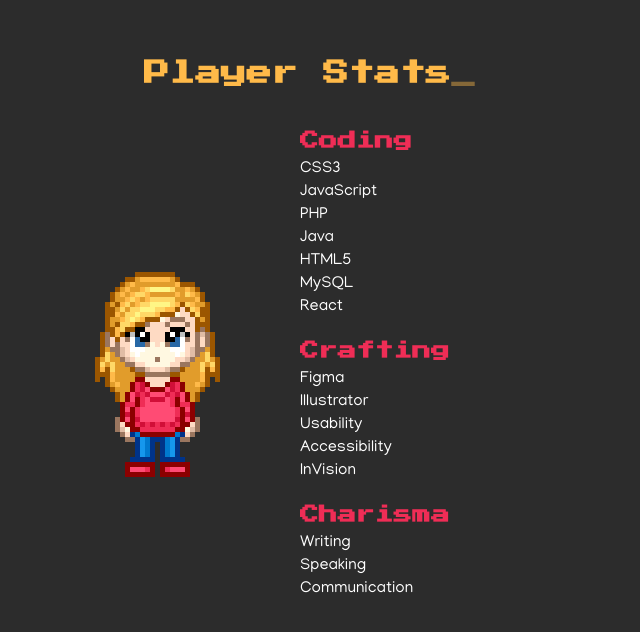
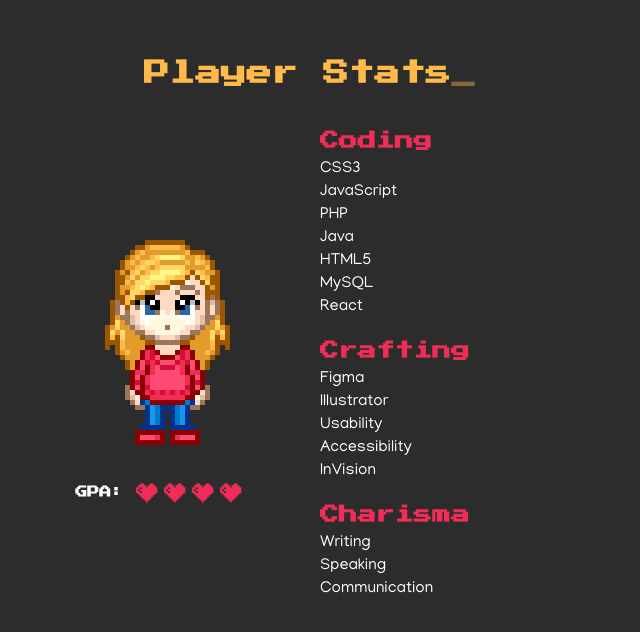
Before and after one commit to dress-code/react_porfolio, a React (Create React App) app: page / in a window 1280 px wide. Shown: the top 632 px of the page, without its empty margins (0-640 px from the left). Built offline with nearby package versions, Linux system fonts and the light colour scheme.

Commit message:
I don't remember what i did last night.

```diff
--- a/src/App.css
+++ b/src/App.css
@@ -12,10 +12,10 @@
   display: flex;
 }
 
-h1, h2, h3 {
+h1, h2, h3, h4 {
   text-align: left;
   font-weight: bold;
-  font-family: 'Press Start 2P', cursive;
+  font-family: 'Press Start 2P', sans-serif;
 }
 
 .sectionHeader {
@@ -34,6 +34,10 @@
 }
 .brightblue{
   color: #1597ed;
+}
+
+.center-vertical {
+  align-items: center;
 }
 
 @keyframes blinky {
--- a/src/components/health/health.css
+++ b/src/components/health/health.css
@@ -0,0 +1,8 @@
+.heart {
+    height: 25px;
+}
+
+h4 {
+    font-size: 12px;
+    margin: 0;
+}
--- a/src/components/health/index.jsx
+++ b/src/components/health/index.jsx
@@ -2,13 +2,18 @@
 import './health.css';
 import heart from '../../images/heart.png';
 
-const Health = () => {
+const Health = (props) => {
     return (
-        <div className="container">
-            <img src={heart} alt="A heart representing a health point."/>
-            <img src={heart} alt="A heart representing a health point."/>
-            <img src={heart} alt="A heart representing a health point."/>
-            <img src={heart} alt="A heart representing a health point."/>
+        <div className="container center-vertical">
+            <h4>GPA:</h4>
+            <div className="container hearts">
+                <img className="heart" src={heart} alt="A heart representing a health point."/>
+                <img className="heart" src={heart} alt="A heart representing a health point."/>
+                <img className="heart" src={heart} alt="A heart representing a health point."/>
+                <img className="heart" src={heart} alt="A heart representing a health point."/>
+            </div>
         </div>
     )
 }
+
+export default Health;
--- a/src/components/playerStats/index.jsx
+++ b/src/components/playerStats/index.jsx
@@ -1,13 +1,18 @@
 import React from 'react';
-import Avatar from '../avatar'
-import List from '../list'
+import Avatar from '../avatar';
+import List from '../list';
+import Health from '../health';
 import './playerStats.css';
 
 class PlayerStats extends React.Component{
     render(){
         return(
         <div className="container">
-            <Avatar />
+            <div class="container lists center-vertical">
+                <Avatar />
+                <Health hearts="4"/>
+            </div>
+
             <div className="container lists">
                 <List title="Coding" items={["CSS3", "JavaScript", "PHP", "Java", "HTML5", "MySQL", "React"]} className="list"/>
                 <List title="Crafting" items={["Figma", "Illustrator", "Usability", "Accessibility", "InVision"]} className="list"/>
--- a/src/components/playerStats/playerStats.css
+++ b/src/components/playerStats/playerStats.css
@@ -7,6 +7,6 @@
 }
 
 .lists {
-    flex-direction:column;
+    flex-direction: column;
     align-items: baseline;
 }
```
